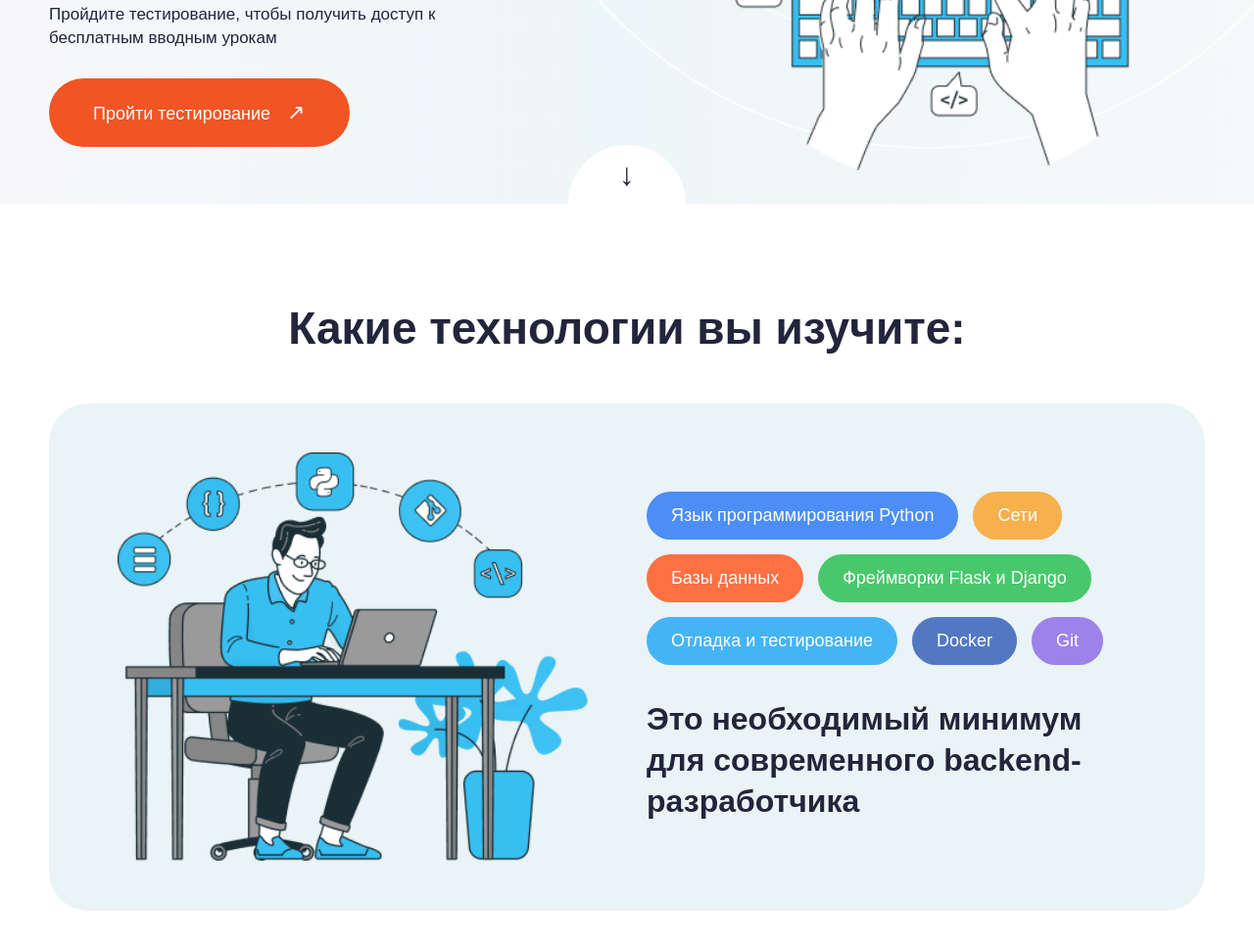
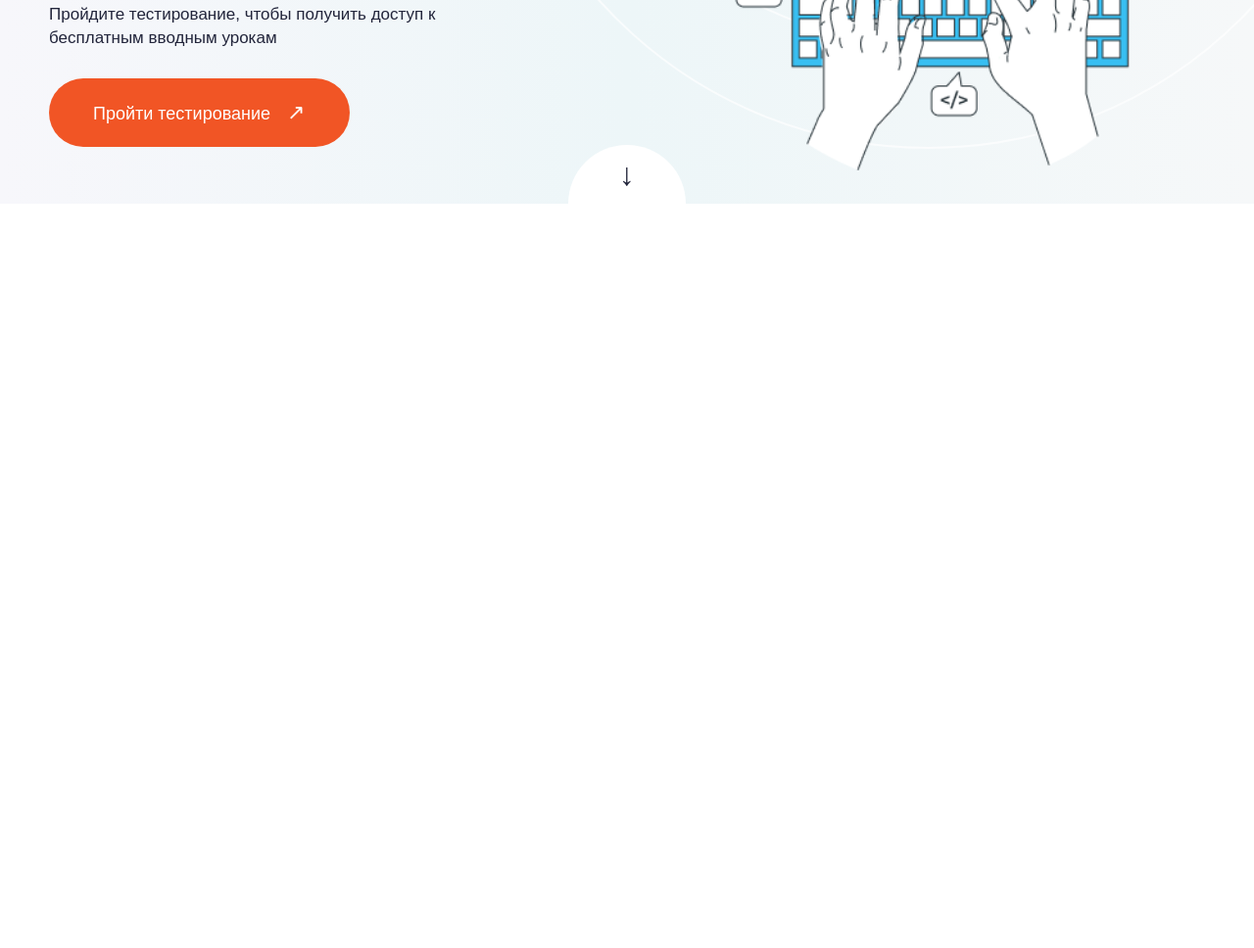
Before and after one commit to ismatovbenya2-droid/sass2, a plain HTML site: page index.html in a window 1280 px wide. Shown: the part 492-1460 px from the top of the page at 98% size. After the commit the page ends 800 px from the top, so only its background shows below. Drawn offline with Linux system fonts and the light colour scheme.

Commit message:
first commit

```diff
--- a/index.html
+++ b/index.html
@@ -64,65 +64,6 @@
     </div>
 
 </section>
-<section class="main11">
 
-    <div class="container">
-
-        <h2 class="text3">
-            Какие технологии вы изучите:
-        </h2>
-
-        <div class="main12">
-
-            <div class="main13">
-                <img src="./3.png" alt="" class="img3">
-            </div>
-
-            <div class="main14">
-
-                <div class="main15">
-
-                    <div class="btn3">
-                        Язык программирования Python
-                    </div>
-
-                    <div class="btn4">
-                        Сети
-                    </div>
-
-                    <div class="btn5">
-                        Базы данных
-                    </div>
-
-                    <div class="btn6">
-                        Фреймворки Flask и Django
-                    </div>
-
-                    <div class="btn7">
-                        Отладка и тестирование
-                    </div>
-
-                    <div class="btn8">
-                        Docker
-                    </div>
-
-                    <div class="btn9">
-                        Git
-                    </div>
-
-                </div>
-
-                <p class="text4">
-                    Это необходимый минимум для
-                    современного backend-разработчика
-                </p>
-
-            </div>
-
-        </div>
-
-    </div>
-
-</section>
 </body>
 </html>
```
Also changed, not shown: 1 other file.
